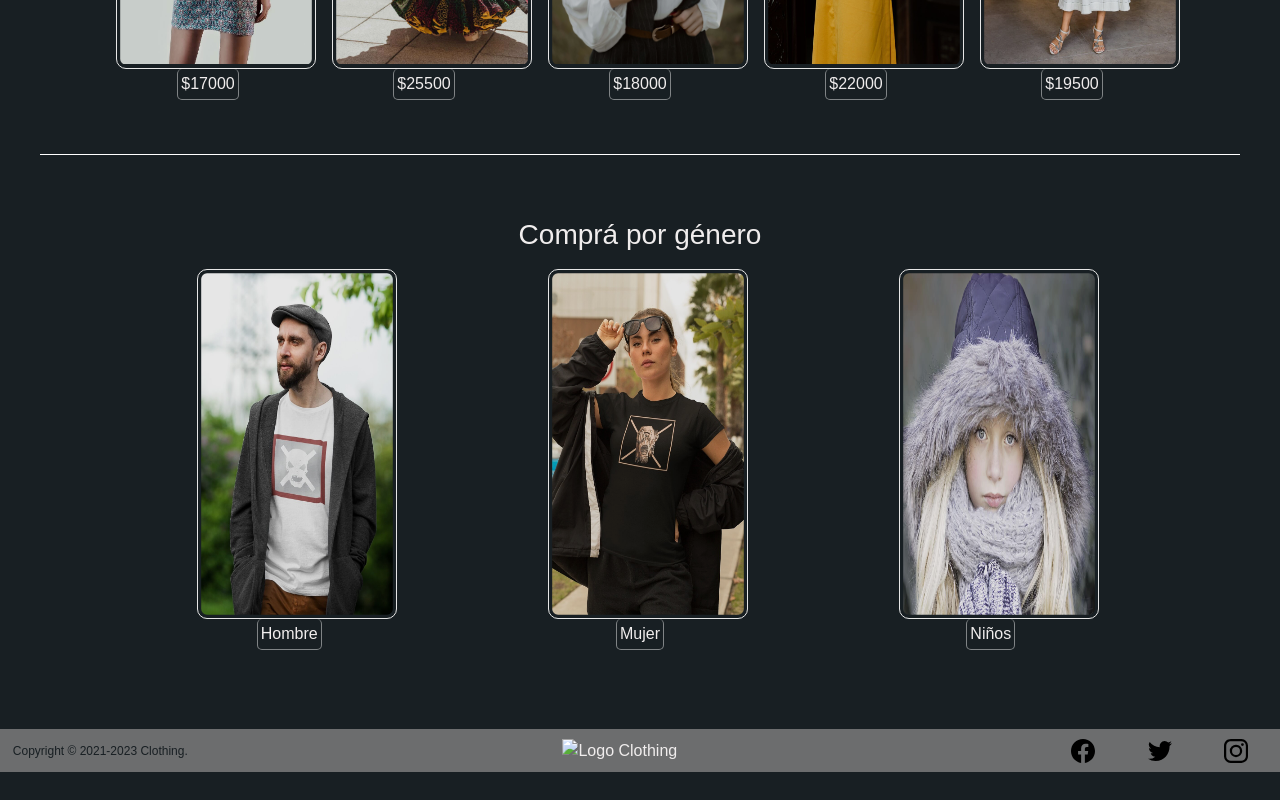
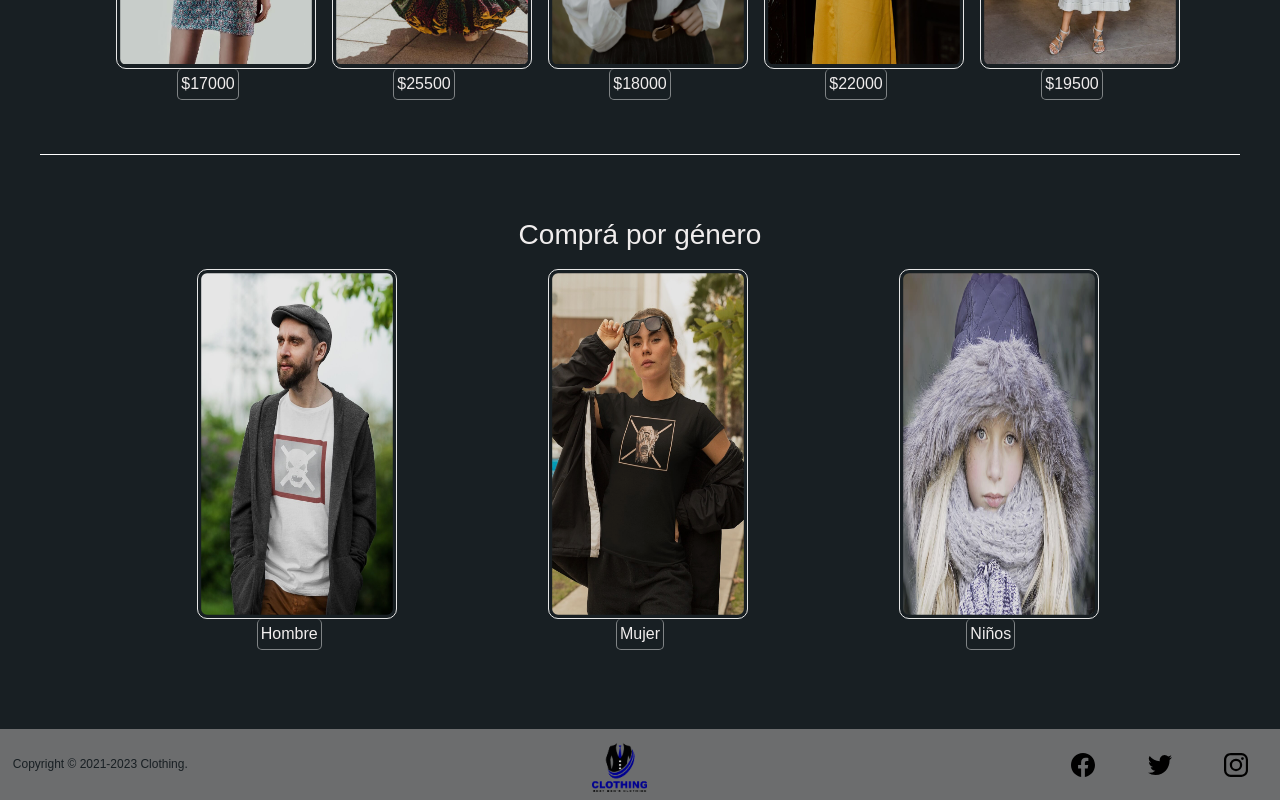
Before and after one commit to fedefd/proyecto-coder, a plain HTML site: page pages/catalogo.html in a window 1280 px wide. Shown: the part 1640-2440 px from the top of the page. Before the commit the page ends 2412 px from the top, so only its background shows below. Drawn offline with nearby package versions, Linux system fonts and the light colour scheme; the site is published under a folder, as on GitHub Pages, so addresses that start at the root find nothing; a web font is replaced by a local one.

Commit message:
se arreglo el logo del footer

```diff
--- a/pages/catalogo.html
+++ b/pages/catalogo.html
@@ -153,7 +153,7 @@
 
     <div class="footer-div">
 
-      <div class="footer-div-logo"><img src="/img/logo-clothing.png" alt="Logo Clothing"></div>
+      <div class="footer-div-logo"><img src="../img/logo-clothing.png" alt="Logo Clothing"></div>
 
       <p class="footer-div-parrafo">Copyright © 2021-2023 Clothing.</p>
 
```
Also changed, not shown: index.html (+1 -1 lines), pages/contacto.html (+1 -1 lines), pages/nosotros.html (+1 -1 lines), pages/novedades.html (+1 -1 lines).
